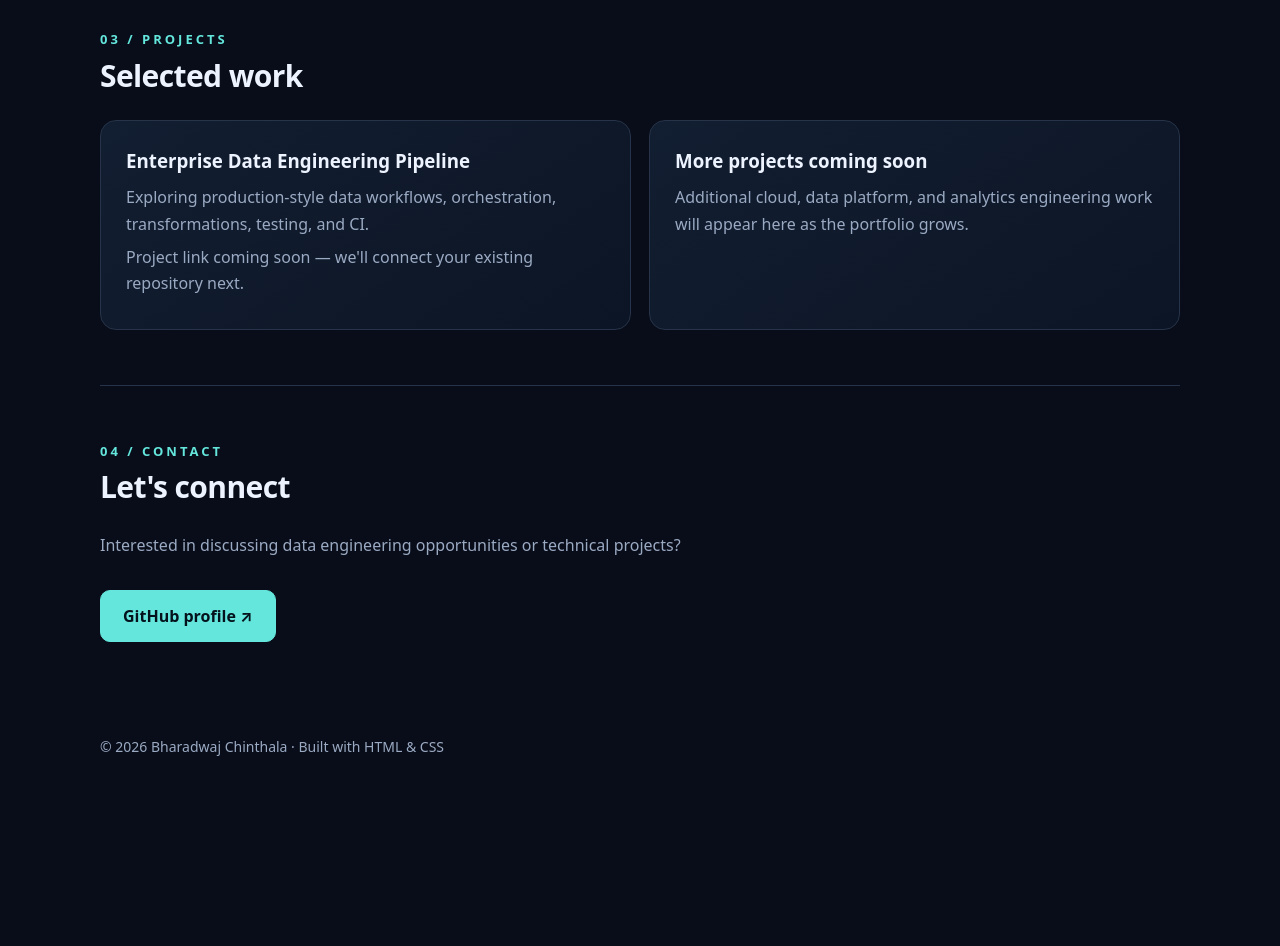
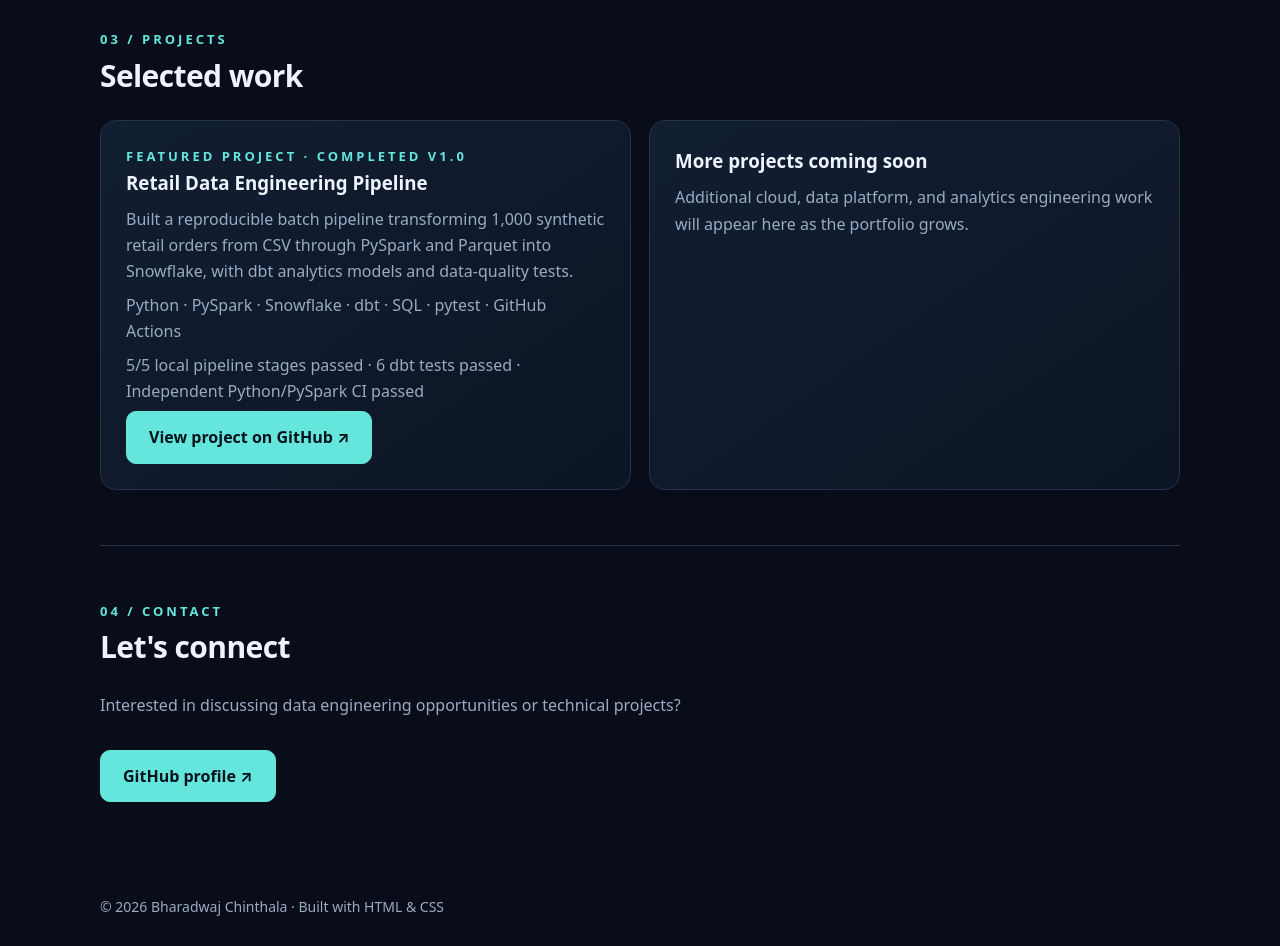
Before and after one commit to bharadwajchinthala/bharadwajchinthala.github.io, a plain HTML site: page index.html in a window 1280 px wide. Shown: the part 1280-2226 px from the top of the page. Before the commit the page ends 2093 px from the top, so only its background shows below. Drawn offline with Linux system fonts and the light colour scheme.

Commit message:
Feature completed retail data pipeline with GitHub project link

```diff
--- a/index.html
+++ b/index.html
@@ -26,7 +26,7 @@
   </div>
   <section id="about"><div class="eyebrow">01 / About</div><h2>A little about me</h2><p>I work across data ingestion, processing, transformation, and quality, with experience using Azure and AWS data services, Snowflake, Databricks, Python, SQL, and PySpark. My focus is building dependable data workflows that support analytics and business needs.</p></section>
   <section id="skills"><div class="eyebrow">02 / Skills</div><h2>Technologies I work with</h2><div class="taglist"><span class="tag">Python</span><span class="tag">SQL</span><span class="tag">PySpark</span><span class="tag">Azure Data Factory</span><span class="tag">Azure Databricks</span><span class="tag">Azure Synapse</span><span class="tag">Snowflake</span><span class="tag">dbt</span><span class="tag">AWS</span><span class="tag">Apache Kafka</span><span class="tag">GitHub Actions</span><span class="tag">Data Modeling</span></div></section>
-  <section id="projects"><div class="eyebrow">03 / Projects</div><h2>Selected work</h2><div class="grid"><article class="card"><h3>Enterprise Data Engineering Pipeline</h3><p>Exploring production-style data workflows, orchestration, transformations, testing, and CI.</p><p class="muted">Project link coming soon — we'll connect your existing repository next.</p></article><article class="card"><h3>More projects coming soon</h3><p>Additional cloud, data platform, and analytics engineering work will appear here as the portfolio grows.</p></article></div></section>
+  <section id="projects"><div class="eyebrow">03 / Projects</div><h2>Selected work</h2><div class="grid"><article class="card"><div class="eyebrow">Featured project · Completed v1.0</div><h3>Retail Data Engineering Pipeline</h3><p>Built a reproducible batch pipeline transforming 1,000 synthetic retail orders from CSV through PySpark and Parquet into Snowflake, with dbt analytics models and data-quality tests.</p><p class="muted">Python · PySpark · Snowflake · dbt · SQL · pytest · GitHub Actions</p><p class="muted">5/5 local pipeline stages passed · 6 dbt tests passed · Independent Python/PySpark CI passed</p><a class="btn primary" href="https://github.com/bharadwajchinthala/enterprise-data-engineering-pipeline" target="_blank" rel="noopener noreferrer" aria-label="View Retail Data Engineering Pipeline on GitHub">View project on GitHub ↗</a></article><article class="card"><h3>More projects coming soon</h3><p>Additional cloud, data platform, and analytics engineering work will appear here as the portfolio grows.</p></article></div></section>
   <section id="contact"><div class="eyebrow">04 / Contact</div><h2>Let's connect</h2><p>Interested in discussing data engineering opportunities or technical projects?</p><div class="actions"><a class="btn primary" href="https://github.com/bharadwajchinthala" target="_blank" rel="noopener noreferrer">GitHub profile ↗</a></div></section>
 </main>
 <footer class="wrap">© <span id="year">2026</span> Bharadwaj Chinthala · Built with HTML & CSS</footer>
```
